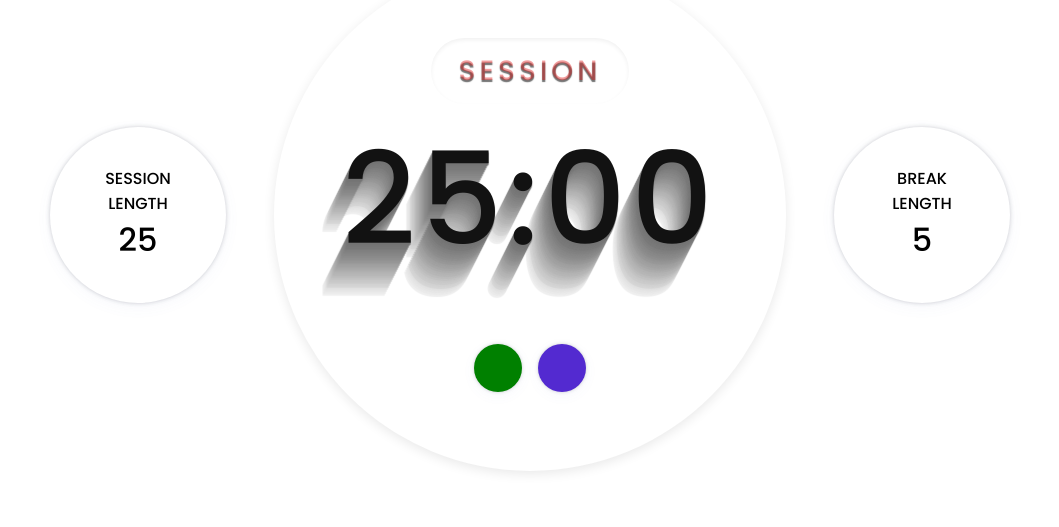
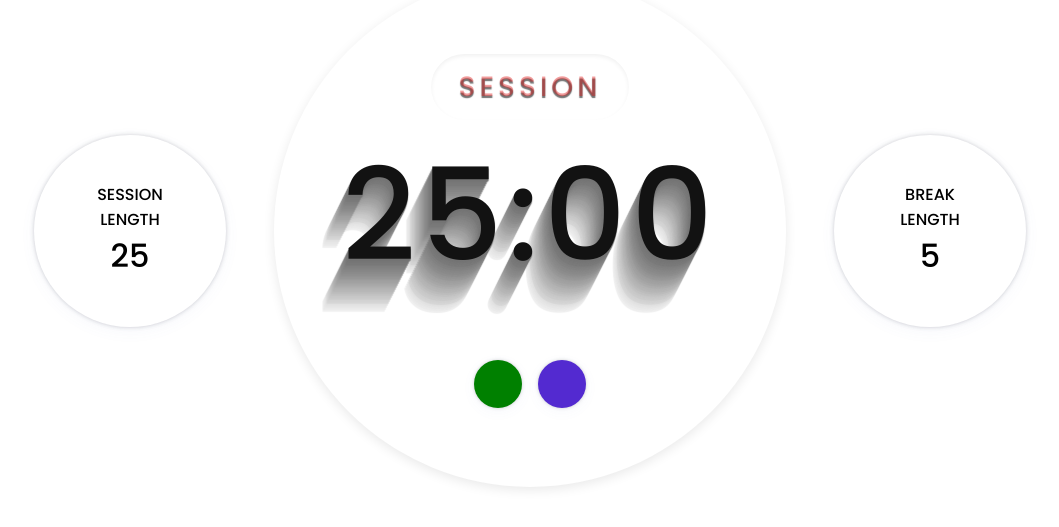
Before and after one commit to shaileshshivam/fcc-twenty-five-plus-five-clock, a React (Create React App) app: page / in a window 1280 px wide. Shown: the part 185-712 px from the top of the page, without its empty margins (110-1169 px from the left). Built offline with nearby package versions, Linux system fonts and the light colour scheme; some icons are missing.

Commit message:
refactor

```diff
--- a/src/App.js
+++ b/src/App.js
@@ -1,8 +1,20 @@
 import { useState, useRef, useEffect } from "react";
+import { PlayerPlay, PlayerStop, Refresh } from 'tabler-icons-react';
 import styled from "styled-components";
+
 import Counter from "./components/Counter";
-import { PlayerPlay, PlayerStop, Refresh } from 'tabler-icons-react';
 
+import { getMinutesAndSeconds } from "./utils"
+import {
+  SESSION,
+  BREAK,
+  SESSION_LENGTH,
+  BREAK_LENGTH,
+  MIN_LENGTH,
+  MAX_LENGTH,
+  SECONDS_IN_ONE_MINUTE,
+  TIMER_BEEP_URL
+} from "./constants"
 
 
 const Container = styled.div`
@@ -14,11 +26,9 @@ const Container = styled.div`
   gap:3rem;
 
   @media screen and (max-width: 1216px) {
-    flex-direction:column;
     gap:1rem;
+    flex-direction: column;
   }
-
-
 `
 
 const TimerLabel = styled.span`
@@ -33,25 +43,21 @@ const TimerLabel = styled.span`
 `
 
 const TimeElapsed = styled.span`
-
   background-color:white;
   box-shadow: rgba(0, 0, 0, 0.09) 0px 3px 12px;
   position:relative;
   font-size: 8rem;
   color: ${props => props.timerValue < 60 ? "red" : "blue"};
-  // border: 1px solid black;
   padding:4rem;
   letter-spacing:4px;
   border-radius:5rem;
   height:32rem;
   width:32rem;
   border-radius:50%;
-
   display:flex;
   flex-direction:column;
   justify-content:center;
   align-items:center;
-
   color: #121212;
   text-align: center;
   letter-spacing: 5px;
@@ -83,14 +89,14 @@ const TimeElapsed = styled.span`
       -25px 51px 1px #eaeaea,
       -26px 53px 1px #efefef;
 
-
       @media screen and (max-width: 1216px) {
         border-radius:1rem;
+        font-size:7rem;
       }
 
 `
 const Button = styled.button`
-background:none;
+    background:none;
     border:none;
     outline:none;
 `
@@ -118,68 +124,75 @@ const iconStyle = {
   boxShadow: "rgba(67, 71, 85, 0.27) 0px 0px 0.25em, rgba(90, 125, 188, 0.05) 0px 0.25em 1em"
 }
 
-
-function getMinutesAndSeconds(timeInSeconds) {
-
-  function twoDigitNumber(number) {
-    if (number > -1 && number < 10) {
-      return `0${number}`
-    }
-    return number
-  }
-
-  const minutes = Math.floor(timeInSeconds / 60)
-  const seconds = timeInSeconds % 60
-
-  return `${twoDigitNumber(minutes)}:${twoDigitNumber(seconds)}`
-}
-
 function App() {
 
 
-  const [timerType, setTimerType] = useState("session")
+  const [timerType, setTimerType] = useState(SESSION)
   const [isActive, setIsActive] = useState(false)
   const [timeElapsed, setTimeElapsed] = useState(0)
 
-  const [sessionLength, setSessionLength] = useState(25)
-  const [breakLength, setBreakLength] = useState(5)
+  const [sessionLength, setSessionLength] = useState(SESSION_LENGTH)
+  const [breakLength, setBreakLength] = useState(BREAK_LENGTH)
 
   const timerRef = useRef();
   const audioRef = useRef();
 
+  function playAudio() {
+    audioRef.current.currentTime = 0
+    audioRef.current.play();
+  }
+
+  function pauseAudio() {
+    audioRef.current.pause();
+    audioRef.current.currentTime = 0
+  }
+
+  function startTimer() {
+    timerRef.current = setInterval(() => {
+      setTimeElapsed(timeElapsed => timeElapsed + 1)
+    }, 1000)
+  }
+
+  function clearTimer() {
+    if (timerRef.current) {
+      clearInterval(timerRef.current)
+      timerRef.current = null;
+    }
+  }
+
   function incrementSession() {
-    if (sessionLength < 60) {
+    if (sessionLength < MAX_LENGTH) {
       setSessionLength(sessionLength => sessionLength + 1)
     }
-    if (!isActive) {
+    if (!isActive && timerType === SESSION) {
       setTimeElapsed(0)
     }
   }
 
   function decrementSession() {
-    if (sessionLength > 1) {
+    if (sessionLength > MIN_LENGTH) {
       setSessionLength(sessionLength => sessionLength - 1)
     }
-    if (!isActive) {
+    if (!isActive && timerType === SESSION) {
       setTimeElapsed(0)
     }
   }
 
 
   function incrementBreak() {
-    if (breakLength < 60) {
+    if (breakLength < MAX_LENGTH) {
       setBreakLength(breakLength => breakLength + 1)
     }
-    if (!isActive) {
+    if (!isActive && timerType === BREAK) {
       setTimeElapsed(0)
     }
   }
 
   function decrementBreak() {
-    if (breakLength > 1) {
+    if (breakLength > MIN_LENGTH) {
       setBreakLength(breakLength => breakLength - 1)
     }
-    if (!isActive) {
+    if (!isActive && timerType === BREAK) {
       setTimeElapsed(0)
     }
   }
@@ -187,62 +200,52 @@ function App() {
   useEffect(() => {
 
     if (isActive && !timerRef.current) {
-      timerRef.current = setInterval(() => {
-        setTimeElapsed(timeElapsed => timeElapsed + 1)
-      }, 1000)
+      startTimer();
     }
 
     if (!isActive && timerRef.current) {
-      clearInterval(timerRef.current)
-      timerRef.current = null;
+      clearTimer();
     }
 
-    const timeToCompare = timerType === "session" ? sessionLength : breakLength
-    const nextTimerType = timerType === "session" ? "break" : "session"
+    const timeToCompare = timerType === SESSION ? sessionLength : breakLength
+    const nextTimerType = timerType === SESSION ? BREAK : SESSION
 
 
 
-    if (timeElapsed === (timeToCompare * 60) + 1) {
-      audioRef.current.currentTime = 0
-      if (timerRef.current) {
-        clearInterval(timerRef.current)
-        timerRef.current = null;
-      }
+    if (timeElapsed === (timeToCompare * SECONDS_IN_ONE_MINUTE) + 1) {
+      clearTimer();
       setTimeElapsed(0)
       setTimerType(nextTimerType)
-      audioRef.current.play();
+      playAudio();
+
     }
 
   }, [isActive, timerType, timeElapsed, sessionLength, breakLength])
 
-  function toggleTimerActive() {
+  function toggleActiveState() {
     setIsActive((isActive) => !isActive)
   }
 
-  function resetTimer() {
+  function resetClock() {
     setIsActive(false);
     setTimeElapsed(0)
-    setBreakLength(5)
-    setSessionLength(25)
-    setTimerType("session")
-    if (timerRef.current) {
-      clearInterval(timerRef.current)
-      timerRef.current = null;
-    }
-    audioRef.current.pause();
-    audioRef.current.currentTime = 0
+    setBreakLength(BREAK_LENGTH)
+    setSessionLength(SESSION_LENGTH)
+    setTimerType(SESSION)
+    clearTimer();
+    pauseAudio();
   }
 
-  let timerValue = timerType === "session" ?
-    (sessionLength * 60 - timeElapsed) :
-    (breakLength * 60 - timeElapsed)
+  let timerValue = timerType === SESSION ?
+    (sessionLength * SECONDS_IN_ONE_MINUTE - timeElapsed) :
+    (breakLength * SECONDS_IN_ONE_MINUTE - timeElapsed)
 
   timerValue = timerValue >= 0 ? timerValue : 0
 
   return (
     <Container>
       <Counter
-        name="session"
+        name={SESSION}
         disabled={isActive}
         count={sessionLength}
         incrementCount={incrementSession}
@@ -252,32 +255,36 @@ function App() {
       <TimeElapsed timerValue={timerValue}>
 
         <TimerLabel id="timer-label">{timerType}</TimerLabel>
-        <span id="time-left">{
-          getMinutesAndSeconds(timerValue)
-        }</span>
+        <span id="time-left">
+          {
+            getMinutesAndSeconds(timerValue)
+          }
+        </span>
         <ButtonContainer>
-          <Button id="start_stop" onClick={toggleTimerActive} style={{ ...iconStyle, backgroundColor: isActive ? "red" : "green" }} >
+          <Button id="start_stop" onClick={toggleActiveState} style={{ ...iconStyle, backgroundColor: isActive ? "red" : "green" }} >
             {
               isActive ? <PlayerStop {...iconProps} /> : <PlayerPlay {...iconProps} />
             }
           </Button>
-          <Button id="reset" style={{ ...iconStyle, backgroundColor: "#532ad0" }} onClick={resetTimer}><Refresh  {...iconProps} /></Button>
+          <Button id="reset" style={{ ...iconStyle, backgroundColor: "#532ad0" }} onClick={resetClock}><Refresh  {...iconProps} /></Button>
         </ButtonContainer>
       </TimeElapsed>
 
 
       <Counter
-        name="break"
+        name={BREAK}
         disabled={isActive}
         count={breakLength}
         incrementCount={incrementBreak}
         decrementCount={decrementBreak}
       />
+
       <audio
         id="beep"
         ref={audioRef}
-        src="https://raw.githubusercontent.com/freeCodeCamp/cdn/master/build/testable-projects-fcc/audio/BeepSound.wav"
+        src={TIMER_BEEP_URL}
       ></audio>
+
     </Container>
   );
 }
--- a/src/components/Counter.jsx
+++ b/src/components/Counter.jsx
@@ -15,7 +15,7 @@ const ButtonContainer = styled.div`
 `
 
 const Name = styled.span`
-text-transform:uppercase;
+    text-transform:uppercase;
 `
 
 const Count = styled.span`
@@ -30,10 +30,11 @@ const Container = styled.div`
     justify-content:center;
     align-items:center;
     text-align:center;
-    width:11rem;
-    height:11rem;
+    width:12rem;
+    height:12rem;
     box-shadow: rgba(67, 71, 85, 0.27) 0px 0px 0.25em, rgba(90, 125, 188, 0.05) 0px 0.25em 1em;
     background-color:white;
+    padding:1rem;
 
 
   @media screen and (max-width: 1216px) {
@@ -44,8 +45,8 @@ const Container = styled.div`
 
 `
 
-function Counter({ name, count, incrementCount, decrementCount, disabled, style }) {
-    return <Container style={style}>
+function Counter({ name, count, incrementCount, decrementCount, disabled }) {
+    return <Container>
         <Name id={`${name}-label`}>{name}<br />length</Name>
         <ButtonContainer>
             <Button id={`${name}-decrement`} disabled={disabled} onClick={decrementCount}><CircleMinus /></Button>
--- /dev/null
+++ b/src/constants.js
@@ -0,0 +1,11 @@
+export const BREAK = "break"
+export const SESSION = "session"
+
+export const BREAK_LENGTH = 5
+export const SESSION_LENGTH = 25
+
+export const MIN_LENGTH = 1
+export const MAX_LENGTH = 60
+export const SECONDS_IN_ONE_MINUTE = 60
+
+export const TIMER_BEEP_URL = "https://raw.githubusercontent.com/freeCodeCamp/cdn/master/build/testable-projects-fcc/audio/BeepSound.wav"
--- a/src/index.css
+++ b/src/index.css
@@ -1,5 +1,4 @@
 @import url('https://fonts.googleapis.com/css2?family=Poppins:wght@300;500&display=swap');
-
 
 * {
   padding: 0;
@@ -8,6 +7,7 @@
 }
 
 body {
+  padding: 1rem;
   font-family: 'Poppins', sans-serif;
 }
 
--- /dev/null
+++ b/src/utils.js
@@ -0,0 +1,14 @@
+export function getMinutesAndSeconds(seconds) {
+
+    function twoDigitNumber(num) {
+        if (num > -1 && num < 10) {
+            return `0${num}`
+        }
+        return num
+    }
+
+    const min = Math.floor(seconds / 60)
+    const sec = seconds % 60
+
+    return `${twoDigitNumber(min)}:${twoDigitNumber(sec)}`
+}
```
